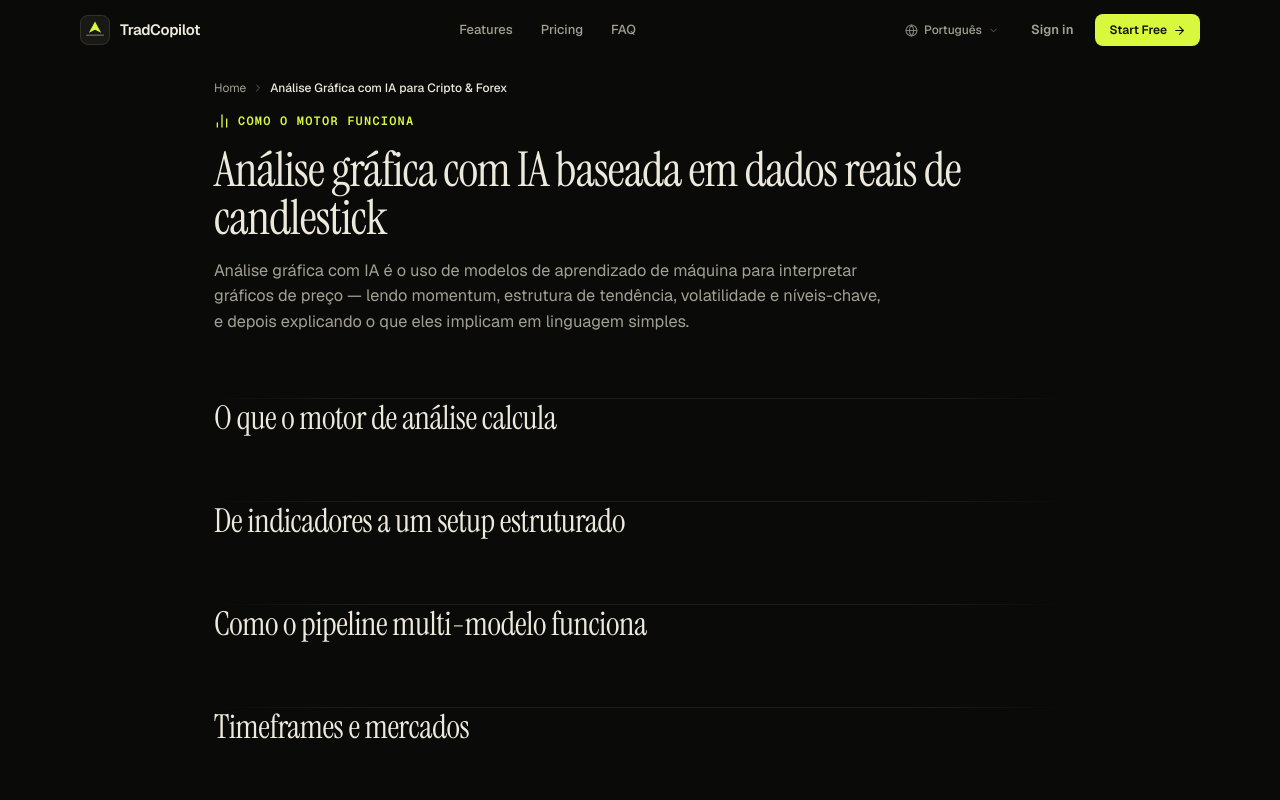
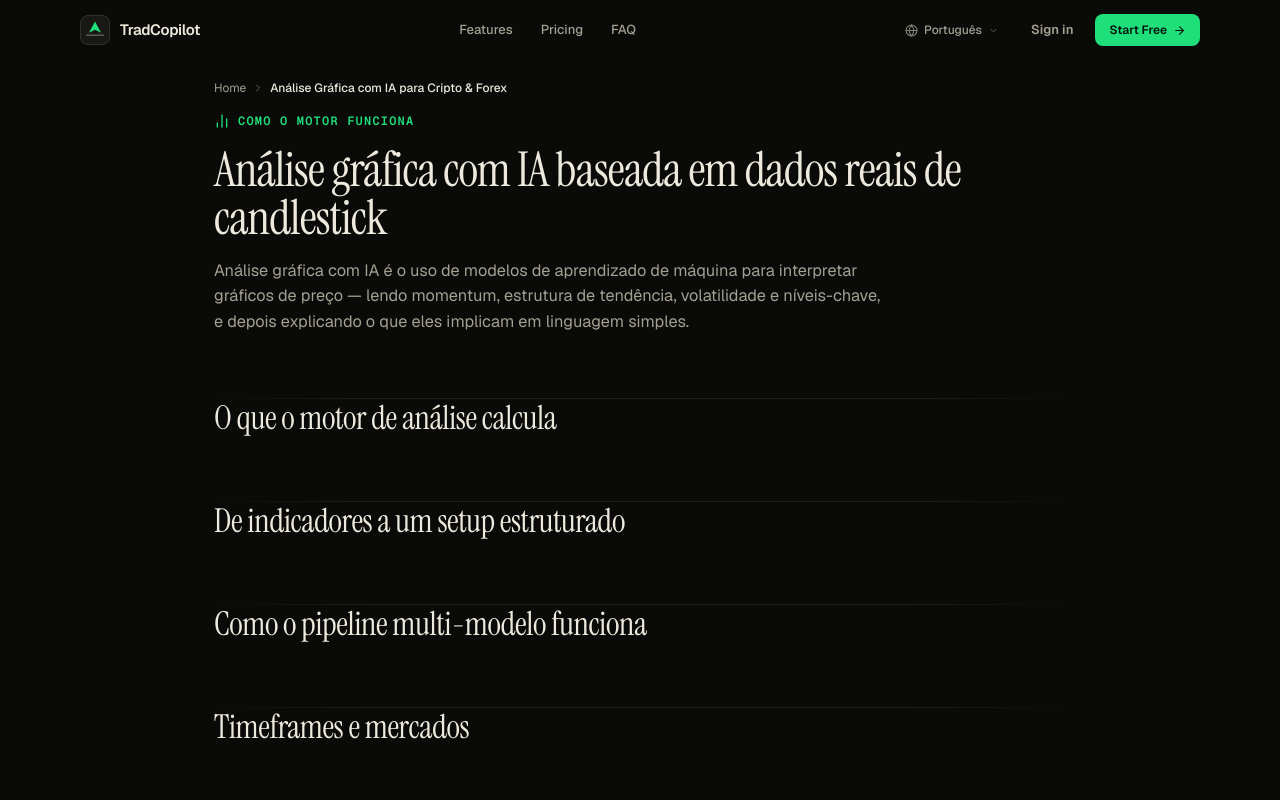
Before and after one commit to sajeev023/tradepolit-, a Next.js app: page /pt-br/ai-chart-analysis in a window 1280 px wide. Shown: the top 800 px of the page. Built offline with nearby package versions, Linux system fonts and the light colour scheme.

Commit message:
style: switch accent from yellow-lime to green on black
Accent, glow, gradients, favicon, PWA icon and share image now use a green family (#1FDF7A) instead of the lime #D7F83C.

```diff
--- a/src/app/globals.css
+++ b/src/app/globals.css
@@ -16,8 +16,8 @@
   --muted-foreground: #A3A092;
   --border: rgba(237, 233, 220, 0.09);
   --border-active: rgba(var(--accent-rgb), 0.55);
-  --accent: #D7F83C;              /* Beacon — the ONE signal */
-  --accent-rgb: 215 248 60;
+  --accent: #1FDF7A;              /* Beacon — the ONE signal */
+  --accent-rgb: 31 223 122;
 
   --bg-primary: var(--background);
   --bg-band: var(--background-secondary);
@@ -29,9 +29,9 @@
   --red-rgb: 255 91 72;
   --amber: #FFB224;               /* Caution */
   --amber-rgb: 255 178 36;
-  --accent-bright: #E8FF7A;
-  --accent-bright-rgb: 232 255 122;
-  --on-accent: #10120A;           /* Ink used on top of the beacon */
+  --accent-bright: #5CF5A2;
+  --accent-bright-rgb: 92 245 162;
+  --on-accent: #03140A;           /* Ink used on top of the beacon */
   --hairline: rgba(237, 233, 220, 0.07);
   --panel-1: #121210;
   --panel-2: #181815;
@@ -74,7 +74,7 @@
 
   /* Cyan interaction accent — the ONE accent (futuristic terminal identity) */
   --color-accent-primary: var(--accent);
-  --color-accent-primary-hover: #C3E52F;             /* deeper beacon for hover */
+  --color-accent-primary-hover: #17C468;             /* deeper beacon for hover */
   --color-accent-primary-muted: rgba(var(--accent-rgb), 0.12);
   --color-accent-primary-subtle: rgba(var(--accent-rgb), 0.06);
 
@@ -126,12 +126,12 @@
   --color-yellow-300: #FFD070;  --color-yellow-400: #FFB224;   --color-yellow-500: #E69A00;
   --color-orange-400: #FFB224;  --color-orange-500: #E69A00;
 
-  --color-blue-300: #E8FF7A;   --color-blue-400: #D7F83C;   --color-blue-500: #BFE02A;   --color-blue-600: #A5C41F;
-  --color-violet-300: #E8FF7A; --color-violet-400: #D7F83C; --color-violet-500: #BFE02A; --color-violet-600: #A5C41F;
-  --color-purple-300: #E8FF7A; --color-purple-400: #D7F83C; --color-purple-500: #BFE02A; --color-purple-600: #A5C41F;
-  --color-indigo-300: #E8FF7A; --color-indigo-400: #D7F83C; --color-indigo-500: #BFE02A; --color-indigo-600: #A5C41F;
-  --color-sky-300: #E8FF7A;    --color-sky-400: #D7F83C;    --color-sky-500: #BFE02A;
-  --color-cyan-300: #E8FF7A;   --color-cyan-400: #D7F83C;   --color-cyan-500: #BFE02A;    --color-cyan-600: #A5C41F;
+  --color-blue-300: #5CF5A2;   --color-blue-400: #1FDF7A;   --color-blue-500: #17C468;   --color-blue-600: #0FA354;
+  --color-violet-300: #5CF5A2; --color-violet-400: #1FDF7A; --color-violet-500: #17C468; --color-violet-600: #0FA354;
+  --color-purple-300: #5CF5A2; --color-purple-400: #1FDF7A; --color-purple-500: #17C468; --color-purple-600: #0FA354;
+  --color-indigo-300: #5CF5A2; --color-indigo-400: #1FDF7A; --color-indigo-500: #17C468; --color-indigo-600: #0FA354;
+  --color-sky-300: #5CF5A2;    --color-sky-400: #1FDF7A;    --color-sky-500: #17C468;
+  --color-cyan-300: #5CF5A2;   --color-cyan-400: #1FDF7A;   --color-cyan-500: #17C468;    --color-cyan-600: #0FA354;
   --color-white: #F7F4EA;
 
   /* ── Typography ──
--- a/src/app/opengraph-image.tsx
+++ b/src/app/opengraph-image.tsx
@@ -34,7 +34,7 @@ export default async function Image() {
             width: "600px",
             height: "600px",
             borderRadius: "50%",
-            background: "radial-gradient(circle, rgba(215, 248, 60, 0.18) 0%, rgba(10, 10, 9, 0) 70%)",
+            background: "radial-gradient(circle, rgba(31, 223, 122, 0.18) 0%, rgba(10, 10, 9, 0) 70%)",
           }}
         />
 
@@ -52,13 +52,13 @@ export default async function Image() {
                 width: "44px",
                 height: "44px",
                 borderRadius: "12px",
-                background: "linear-gradient(135deg, #D7F83C, #B8D82B)",
+                background: "linear-gradient(135deg, #1FDF7A, #17C468)",
                 display: "flex",
                 alignItems: "center",
                 justifyContent: "center",
               }}
             >
-              <svg width="24" height="24" viewBox="0 0 24 24" fill="#10120A">
+              <svg width="24" height="24" viewBox="0 0 24 24" fill="#03140A">
                 <path d="M4.5 17.5 12 3l7.5 14.5L12 13.4z" />
               </svg>
             </div>
@@ -81,7 +81,7 @@ export default async function Image() {
               color: "#9CA3AF",
             }}
           >
-            <div style={{ width: "8px", height: "8px", borderRadius: "50%", backgroundColor: "#D7F83C" }} />
+            <div style={{ width: "8px", height: "8px", borderRadius: "50%", backgroundColor: "#1FDF7A" }} />
             <span>READ-ONLY ANALYSIS COPILOT</span>
           </div>
         </div>
@@ -99,7 +99,7 @@ export default async function Image() {
           >
             Trade your plan —
             <br />
-            <span style={{ fontStyle: "italic", color: "#D7F83C" }}>not your impulses.</span>
+            <span style={{ fontStyle: "italic", color: "#1FDF7A" }}>not your impulses.</span>
           </div>
           <p
             style={{
@@ -134,7 +134,7 @@ export default async function Image() {
             <span>·</span>
             <span>BEHAVIORAL GUARDRAILS</span>
           </div>
-          <span style={{ color: "#D7F83C" }}>tradcopilot.com</span>
+          <span style={{ color: "#1FDF7A" }}>tradcopilot.com</span>
         </div>
       </div>
     ),
--- a/src/app/pwa-icon/route.tsx
+++ b/src/app/pwa-icon/route.tsx
@@ -19,10 +19,10 @@ export async function GET(request: Request) {
           display: "flex",
           alignItems: "center",
           justifyContent: "center",
-          background: "#D7F83C",
+          background: "#1FDF7A",
         }}
       >
-        <svg width={glyph} height={glyph} viewBox="0 0 24 24" fill="#10120A">
+        <svg width={glyph} height={glyph} viewBox="0 0 24 24" fill="#03140A">
           <path d="M4.5 17.5 12 3l7.5 14.5L12 13.4z" />
         </svg>
       </div>
--- a/src/components/landing/hero-workbench.tsx
+++ b/src/components/landing/hero-workbench.tsx
@@ -226,7 +226,7 @@ export function HeroWorkbench() {
               onClick={() => setSymbol(s)}
               className={`px-2 sm:px-2.5 py-1 rounded-md text-[10px] sm:text-[11px] font-mono font-medium tracking-wide transition-colors ${
                 s === symbol
-                  ? "bg-[rgba(215, 248, 60,0.12)] text-[var(--accent)] border border-[rgba(215, 248, 60,0.25)]"
+                  ? "bg-[rgba(31, 223, 122,0.12)] text-[var(--accent)] border border-[rgba(31, 223, 122,0.25)]"
                   : "text-[var(--muted)] hover:text-[var(--ink)] border border-transparent"
               }`}
               aria-pressed={s === symbol}
@@ -563,7 +563,7 @@ function WorkbenchChat({
       {asked ? (
         <div className="space-y-2 mb-2.5 sm:space-y-2.5 sm:mb-3">
           {/* User query */}
-          <div className="rounded-lg bg-[rgba(215, 248, 60,0.06)] border border-[rgba(215, 248, 60,0.16)] px-2.5 py-1.5 sm:px-3 sm:py-2 text-[11px] text-[var(--ink)] font-mono">
+          <div className="rounded-lg bg-[rgba(31, 223, 122,0.06)] border border-[rgba(31, 223, 122,0.16)] px-2.5 py-1.5 sm:px-3 sm:py-2 text-[11px] text-[var(--ink)] font-mono">
             {asked}
           </div>
 
--- a/src/components/ui/svg-traced-line.tsx
+++ b/src/components/ui/svg-traced-line.tsx
@@ -8,7 +8,7 @@ interface SvgTracedLineProps {
   color?: string;
 }
 
-export function SvgTracedLine({ className = "", color = "rgba(215, 248, 60, 0.4)" }: SvgTracedLineProps) {
+export function SvgTracedLine({ className = "", color = "rgba(31, 223, 122, 0.4)" }: SvgTracedLineProps) {
   const ref = useRef<HTMLDivElement>(null);
   const prefersReducedMotion = useReducedMotion();
 
```
Also changed, not shown: src/app/icon.svg.
